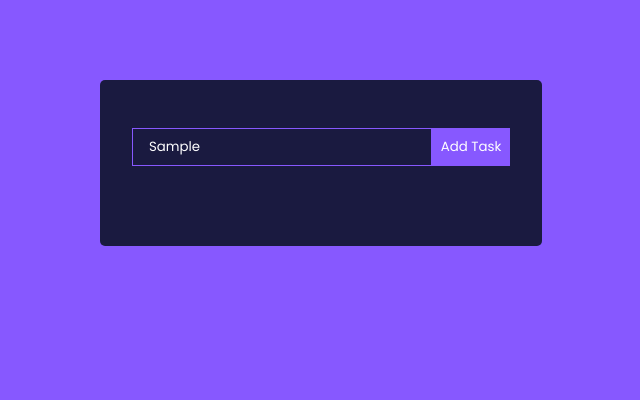
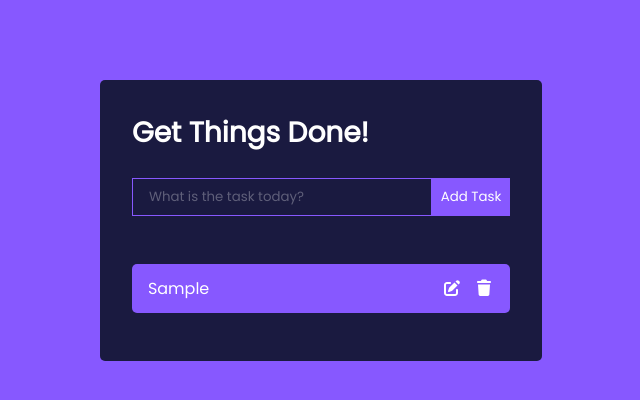
Before and after one commit to sumeshofficial/todo, a React (Vite) app: page / in a window 1280 px wide. Both pictures are taken after typing "Sample" into the empty fields and a click on the button "Add Task". Shown: the top 400 px of the page, without its empty margins (319-959 px from the left). Built offline with nearby package versions, Linux system fonts and the light colour scheme.

Commit message:
todos add and list are completed

```diff
--- a/src/components/Todo.jsx
+++ b/src/components/Todo.jsx
@@ -1,5 +1,16 @@
-export const Todo = () => {
-    return (
-        <div>Todo</div>
-    )
-}
+import { FontAwesomeIcon } from "@fortawesome/react-fontawesome";
+import { faPenToSquare } from "@fortawesome/free-solid-svg-icons";
+import { faTrash } from "@fortawesome/free-solid-svg-icons";
+
+export const Todo = ({todo, toggleComplete}) => {
+
+  return (
+    <div className="todo">
+      <p onClick={() => toggleComplete(todo.id)} className={`${todo.completed ? 'completed' : ''}`}>{todo.task}</p>
+      <div>
+        <FontAwesomeIcon icon={faPenToSquare} />
+        <FontAwesomeIcon icon={faTrash} />
+      </div>
+    </div>
+  );
+};
--- a/src/components/TodoForm.jsx
+++ b/src/components/TodoForm.jsx
@@ -1,18 +1,21 @@
 import { useState } from "react";
 
-export const TodoForm = ({addTodo}) => {
+export const TodoForm = ({ addTodo }) => {
   const [value, setValue] = useState("");
 
   const handleSubmit = (e) => {
     e.preventDefault();
 
     addTodo(value);
+
+    setValue("")
   };
   return (
     <form className="todo-form" onSubmit={handleSubmit}>
       <input
         type="text"
         className="todo-input"
+        value={value}
         placeholder="What is the task today?"
         onChange={(e) => setValue(e.target.value)}
       />
--- a/src/components/TodoWrapper.jsx
+++ b/src/components/TodoWrapper.jsx
@@ -1,6 +1,7 @@
 import { useState } from "react";
 import { TodoForm } from "./TodoForm";
 import { v4 as uuidv4 } from "uuid";
+import { Todo } from "./Todo";
 uuidv4();
 
 export const TodoWrapper = () => {
@@ -13,9 +14,18 @@ export const TodoWrapper = () => {
     ]);
     console.log(todos);
   };
+
+  const toggleComplete = id => {
+    setTodos(todos.map(todo => todo.id === id ? {...todo, completed: !todo.completed} : todo))
+  }
+
   return (
     <div className="todo-wrapper">
+      <h1>Get Things Done!</h1>
       <TodoForm addTodo={addTodo} />
+      {todos.map( todo => (
+        <Todo todo = {todo} key={todo.id} toggleComplete = {toggleComplete}/>
+      ))}
     </div>
   );
 };
```
